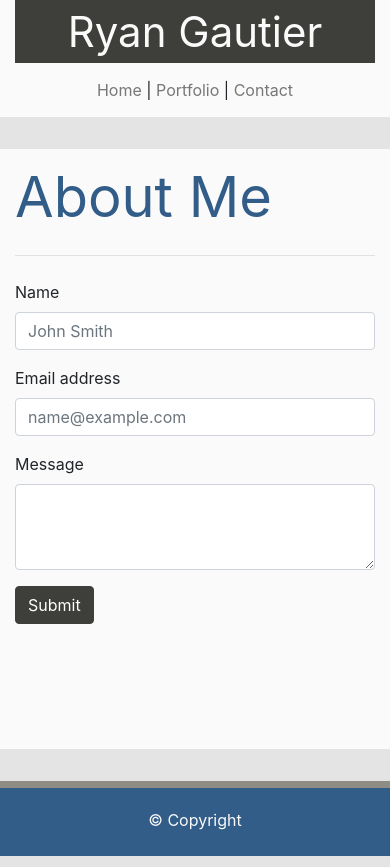
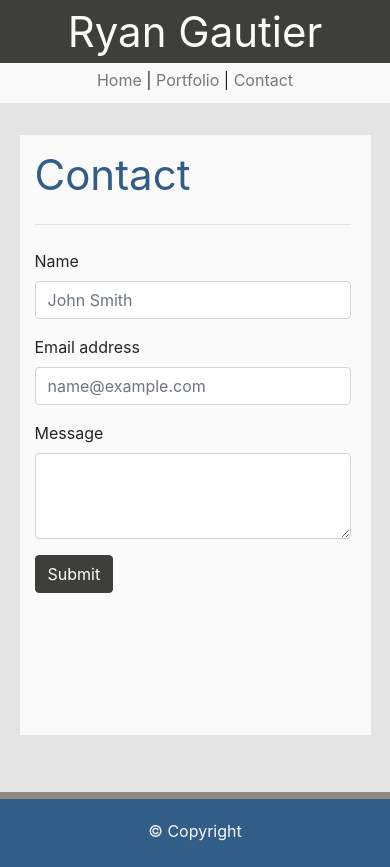
Before and after one commit to ryangautier1/02-Sample-Portfolio, a plain HTML site: page contact.html in a window 390 px wide. Drawn offline with nearby package versions, Linux system fonts and the light colour scheme.

Commit message:
Updating styling on every page, changing away from containers on index and contact

```diff
--- a/contact.html
+++ b/contact.html
@@ -18,27 +18,27 @@
 
 <body>
 
+  <!--Content classes for setting height of content minus footer-->
+  <div class="content">
+    <div class="content-inside">
 
       <!--Navbar-->
-  <div class="container">
-    <div class="row navigation justify-content-center">
-      <div class="col-lg-4 col-md-5 col-sm-12 name-col text-center">
+      <nav>
         <a href="index.html" id="nav-name">Ryan Gautier</a>
-      </div>
-      <div class="col-lg-5 col-md-2"></div>
         <!--Navbar links-->
-      <nav class="col-lg-3 col-md-5 col-sm-12 text-center">
+        <div class="navigation">
           <a href="index.html" class="links">Home</a> |
           <a href="portfolio.html" class="links">Portfolio</a> |
           <a href="contact.html" class="links">Contact</a>
+        </div>
       </nav>
-    </div>
       <!--Section for content-->
-    <div class="row">
-      <section class="col-lg-9 col-md-12 col-sm-12">
-        <h1 class="display-4" id="name-title">About Me</h1>
+
+      <section>
+        <h1 class="display-4" id="name-title">Contact</h1>
         <!--Page break-->
         <hr class="my-4">
+        <!--Contact Form-->
         <form>
           <div class="form-group">
             <label for="FormNameInput">Name</label>
--- a/mystyle.css
+++ b/mystyle.css
@@ -3,13 +3,24 @@ body {
     background-color: #e4e4e4;
 }
 
+/*Content classes for setting height of content minus footer*/
+.content {
+    min-height: 100%;
+}
+
+.content-inside{
+    padding-bottom: 75px
+}
+
+
+
 /*Style for main content block*/
 section {
     background-color: #fafafa;
-    width: 60%;
     min-height: 600px;
-    margin: 32px 0 32px;
-    padding-bottom: 30px;
+    width: 65%;
+    margin: 32px 64px;
+    padding: 15px 20px 30px 15px;
 }
 
 /*Remove underline from links*/
@@ -18,19 +29,24 @@ a:-webkit-any-link {
 }
 
 /*Style for navbar*/
-.navigation {
+nav {
     background-color: #fafafa;
-    padding: 0 15px;
+    width: 100%;
+    height: 70px;
 }
 
-.name-col {
-    background-color: #3e3f3a;
-    justify-content: center;
+.navigation {
+    float: right;
+    margin: 20px 64px 0 0;
 }
 
 #nav-name {
     font-size: 42px;
     color: #fafafa;
+    padding: 10px 20px;
+    background-color: #3e3f3a;
+    margin-left: 64px;
+    height: 70px;
 }
 
 .links {
@@ -38,21 +54,20 @@ a:-webkit-any-link {
 }
 
 nav {
-    padding: 15px;
-    margin: 0 auto;
+    margin-right: 75px;
 }
 
 /*Style for title of main content block*/
 #name-title {
     color: #325d88;
     font-weight: 400;
-    padding-top: 15px;
+    font-size: 42px;
 }
 
 /*Style for index picture*/
 #my-picture {
     width: 250px;
-    margin-right: 15px;
+    margin: 0 15px 0 0;
     float: left;
 }
 
@@ -69,7 +84,7 @@ nav {
 .thumb-label {
     position: absolute;
     bottom: 15px;
-    width: 250px;
+    width: 200px;
     background-color: #325d88;
     opacity: 0.8;
     color: #fafafa;
@@ -77,7 +92,6 @@ nav {
     padding: 7px;
     font-weight: 500;
 }
-
 
 .btn-primary {
     background-color: #3e3f3a;
@@ -93,11 +107,11 @@ footer {
     position: static;
     width: 100%;
     height: 75px;
-    bottom: 0;
     background-color: #325d88;
     text-align: center;
     z-index: 1;
     color: #fafafa;
+    margin-top: -50px;
 }
 
 #sticky-footer {
@@ -115,34 +129,42 @@ footer {
     margin: 20px;
 }
 
-@media screen and (max-width: 767px) {
-    #my-picture {
-        float: none;
-        justify-content: center;
-        margin: 0 0 15px 25%;
+@media screen and (max-width: 768px) {
+    section {
+        width: 90%;
+        margin: 32px auto;
+    }
+    #nav-name {
+        margin-left: 5%
     }
 }
 
-@media screen and (max-width: 415px) {
+@media screen and (max-width: 620px) {
     #my-picture {
+        display: block;
         float: none;
-        justify-content: center;
-        margin: 0 0 15px 17%;
+        margin: 0 auto 15px;
+    }
+    nav {
+        background-color: #3e3f3a;
+        width: 100%;
+        height: auto;
+        text-align: center;
+    }
+    #nav-name {
+        font-size: 42px;
+        color: #fafafa;
+        padding: 0;
+        background-color: transparent;
+        margin: 0;
+    }
+    .navigation {
+        width: 100%;
+        background-color: #fafafa;
+        text-align: center;
+        padding: 5px 0;
+        float: none;
+        margin: 0;
+        height: 40px;
     }
 }
-
-@media screen and (max-width: 375px) {
-    #my-picture {
-        float: none;
-        justify-content: center;
-        margin: 0 0 15px 13%;
-    }
-}
-
-@media screen and (max-width: 320px) {
-    #my-picture {
-        float: none;
-        justify-content: center;
-        margin: 0 0 15px 6%;
-    }
-}
```
Also changed, not shown: index.html (+7 -11 lines), portfolio.html (+61 -18 lines). Lines whose indentation alone changed are shown as unchanged.
